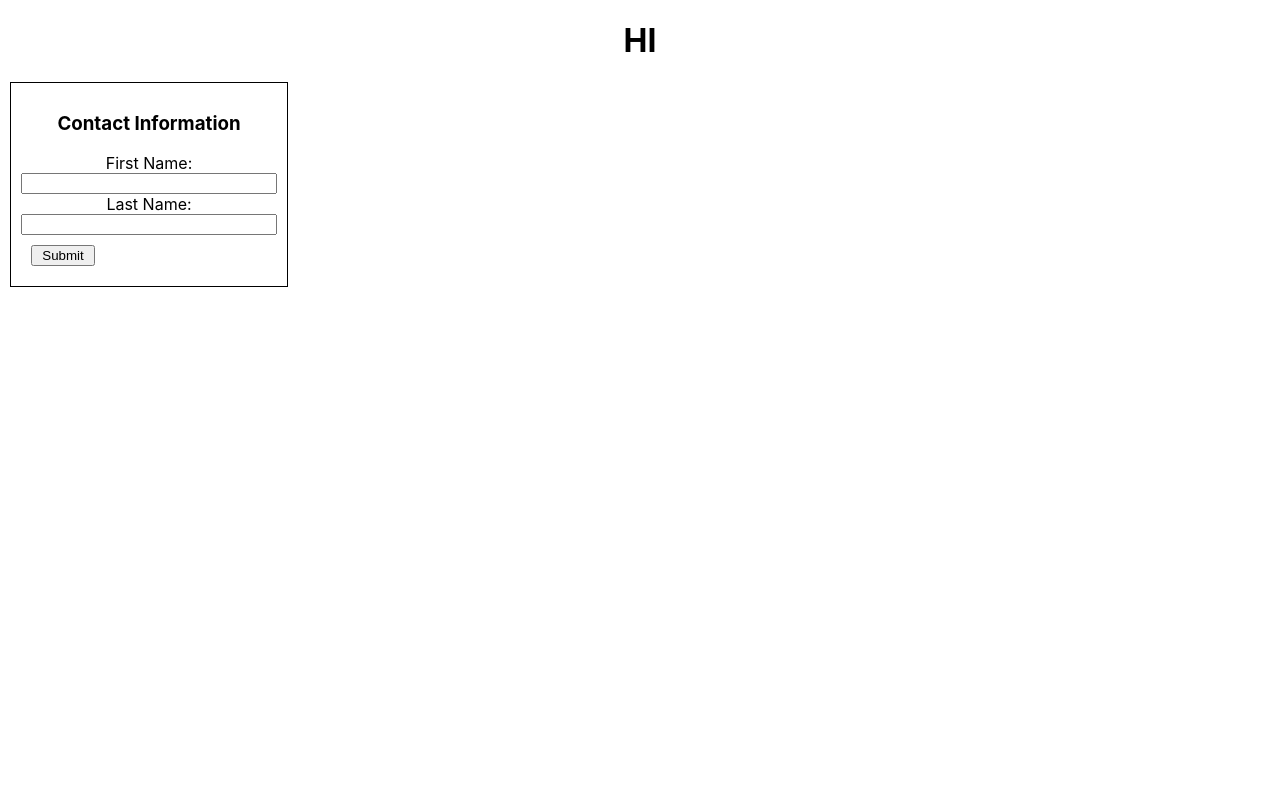
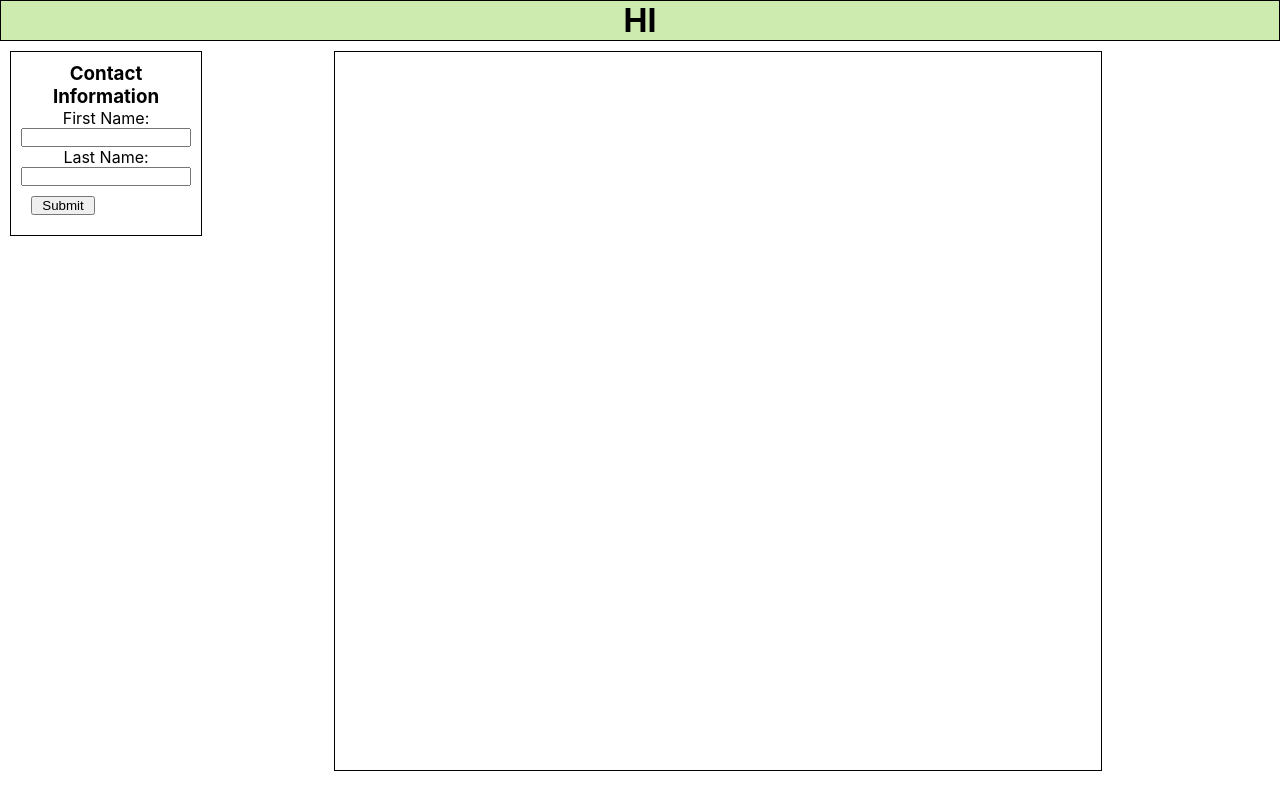
Before and after one commit to SalamanderCtesiphon/resume-app, a React (Create React App) app: page / in a window 1280 px wide. Built offline with nearby package versions, Linux system fonts and the light colour scheme.

Commit message:
finally able to render my user inputs on the screen. did some rough styling

```diff
--- a/src/App.css
+++ b/src/App.css
@@ -1,11 +1,23 @@
+* {
+  margin: 0px;
+  padding: 0px;
+  box-sizing: border-box;
+}
+
 .App {
   text-align: center;
+  height: 100vh;
+  width: 100vw;
+  display: grid;
+  grid-template-columns: repeat(20, 1fr);
+  grid-template-rows: repeat(20, 1fr);
 }
 
 .contactForm {
   display: flex;
   flex-direction: column;
-  width: 20vw;
+  width: 15vw;
+  height: auto;
   margin: 10px;
   padding: 10px;
   border: 1px solid black;
@@ -20,3 +32,28 @@ button {
   margin: 10px;
   width: 5vw;
 }
+
+.header {
+  grid-column-start: 1;
+  grid-column-end: 21;
+  grid-row-start: 1;
+  grid-row-end: 2;
+  border: 1px solid black;
+  background-color: rgba(177, 223, 130, 0.637);
+}
+
+.sidebar {
+  grid-column-start: 1;
+  grid-column-end: 2;
+  grid-row-start: 2;
+  grid-row-end: 20;
+}
+
+.page {
+  border: 1px solid black;
+  grid-column-start: 4;
+  grid-column-end: 21;
+  height: 90vh;
+  width: 60vw;
+  margin: 10px;
+}
--- a/src/App.js
+++ b/src/App.js
@@ -1,13 +1,35 @@
+import React, { useState } from "react"
 import './App.css';
 import ContactInfo from './components/ContactInfo';
 
-function App() {
+function App(props) {
+  const [firstName, setFirstName] = useState('');
+  const [lastName, setLastName] = useState('');
 
+
+  function handleSubmit(e) {
+      e.preventDefault();
+
+      setFirstName(firstName);
+      setLastName(lastName);
+  };
 
   return (
     <div className="App">
-      <h1>HI</h1>
-      <ContactInfo />
+      <h1 className="header">HI</h1>
+      <div className="sidebar">
+        <ContactInfo
+          firstName={firstName}
+          lastName={lastName}
+          handleSubmit={handleSubmit}
+          setFirstName={setFirstName}
+          setLastName={setLastName}
+        />
+      </div>
+      <div className="page">
+        {firstName}
+        {lastName}
+      </div>
     </div>
   );
 }
--- a/src/components/ContactInfo.jsx
+++ b/src/components/ContactInfo.jsx
@@ -1,24 +1,8 @@
-import React, { useState } from "react"
+
 import '../App.css'
 
-const ContactInfo = (props) => {
-    const [firstName, setFirstName] = useState('');
-    const [lastName, setLastName] = useState('');
-    const [contacInfo, setContactInfo] = useState({
-        firstName: '',
-        lastName: ''
-    })
+const ContactInfo = ({ firstName, lastName, setFirstName, setLastName, handleSubmit}) => {
 
-
-    function handleSubmit(e) {
-        e.preventDefault();
-        setContactInfo({
-            firstName: {firstName},
-            lastName: {lastName}
-        });
-        setFirstName('');
-        setLastName('');
-    };
 
     return (
         <div className="contactForm">
```
